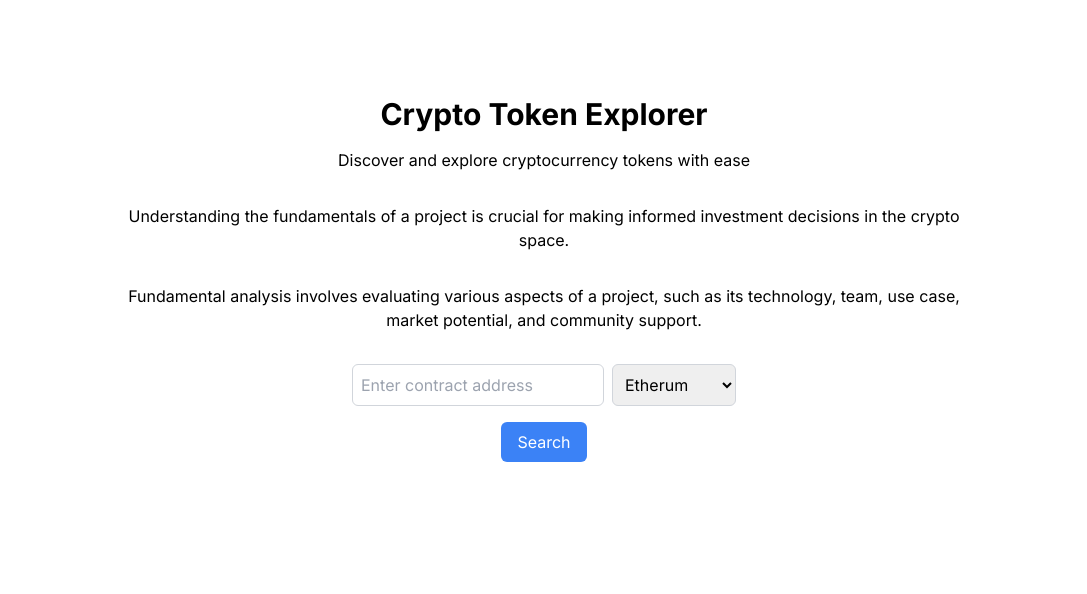
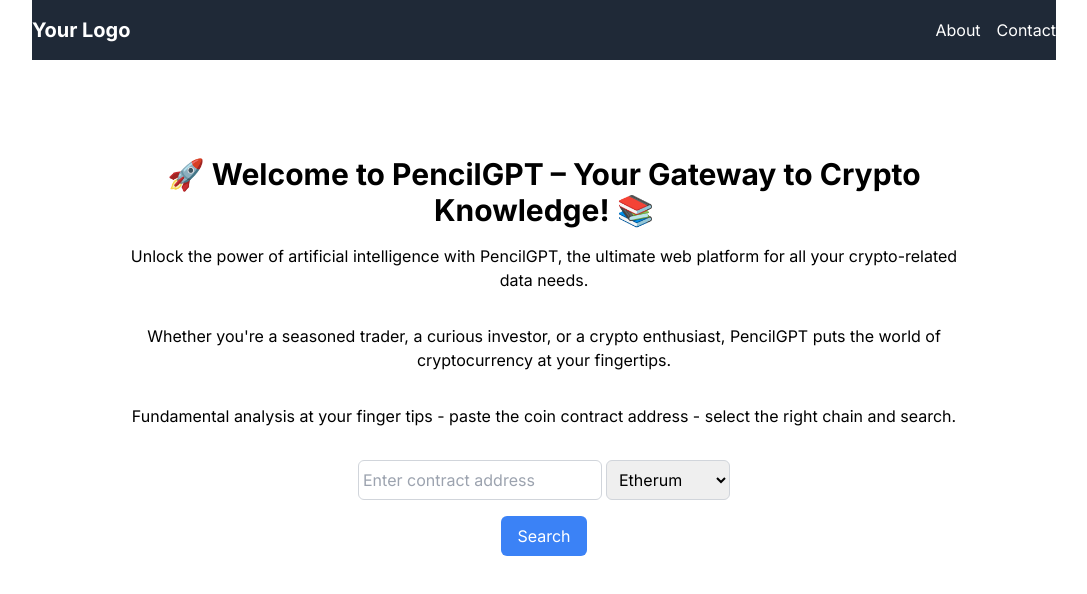
Before and after one commit to haraphat01/pencilGPT, a Next.js app: page / in a window 1280 px wide. Shown: the top 594 px of the page, without its empty margins (96-1183 px from the left). Built offline with nearby package versions, Linux system fonts and the light colour scheme.

Commit message:
Added the navbar

```diff
--- /dev/null
+++ b/src/app/components/footer.js
@@ -0,0 +1,12 @@
+// components/Footer.js
+const Footer = () => {
+    return (
+      <footer className="bg-gray-800 text-white py-4">
+        <div className="container mx-auto text-center">
+          <p>&copy; 2024 Your Company Name. All rights reserved.</p>
+        </div>
+      </footer>
+    );
+  };
+
+  export default Footer;
--- a/src/app/components/getGroqChatCompletion.js
+++ b/src/app/components/getGroqChatCompletion.js
@@ -1,6 +1,6 @@
 "use strict";
 const Groq = require("groq-sdk");
-let prompt = "Review the links and the news about the cryptocurrency token mentioned and provide a detailed fundamental analysis based on the context from the attached context. Your analysis should cover various aspects such as the tokenomics, project team, community engagement, development roadmap, market trends, and potential risks. Ensure to provide references from credible sources cited in the document to support your analysis. Pay attention to the token's historical performance, current market sentiment, technological advancements, partnerships, regulatory compliance, and any other relevant factors impacting its value and adoption.";
+let prompt = "Review the links and the news sources provided about the cryptocurrency token mentioned and provide a detailed fundamental analysis based on the context from the attached context. Your analysis should cover various aspects such as the tokenomics, project team, community engagement, development roadmap, market trends, and potential risks. Ensure to provide references from credible sources cited in the document to support your analysis. Pay attention to the token's historical performance, current market sentiment, technological advancements, partnerships, regulatory compliance, and any other relevant factors impacting its value and adoption.";
 async function getGroqChatCompletion(content) {
     const groq = new Groq({
         apiKey: process.env.GROQ_API_KEY
@@ -20,7 +20,9 @@ async function getGroqChatCompletion(content) {
                     content: content
                 }
             ],
-            model: "mixtral-8x7b-32768"
+            model: "llama3-70b-8192",
+            temperature: 1,
+            max_tokens: 2024
         });
 
         return chatCompletion.choices[0]?.message?.content || "";
--- /dev/null
+++ b/src/app/components/navBar.js
@@ -0,0 +1,26 @@
+// components/NavBar.js
+import Link from 'next/link';
+
+const NavBar = () => {
+  return (
+    <nav className="bg-gray-800 text-white py-4">
+      <div className="container mx-auto flex justify-between items-center">
+        <div className="logo">
+          <Link href="/">
+            <a className="text-white font-bold text-xl">Your Logo</a>
+          </Link>
+        </div>
+        <div className="links">
+          <Link href="/about">
+            <a className="ml-4">About</a>
+          </Link>
+          <Link href="/contact">
+            <a className="ml-4">Contact</a>
+          </Link>
+        </div>
+      </div>
+    </nav>
+  );
+};
+
+export default NavBar;
--- a/src/app/home/page.js
+++ b/src/app/home/page.js
@@ -17,11 +17,13 @@ export default function Homepage() {
     const [contractAddress, setContractAddress] = useState('');
     const [chain, setChain] = useState('0x1');
     const [tokenData, setTokenData] = useState('');
-    const [loading, setLoading] = useState('');
+    const [loading, setLoading] = useState(false);
     const [groqresult, setGroqresult] = useState('');
 
 
     const handleSearch = async (e) => {
+        setLoading(true); // Set the loading state to true
+
         console.log(chain, contractAddress)
         console.log("token data", tokenData)
         const apiUrl = '/api/searchToken'; // Your API route URL
@@ -32,7 +34,6 @@ export default function Homepage() {
                     'Content-Type': 'application/json',
                 },
                 body: JSON.stringify({
-
                     chain: chain,
                     address: contractAddress,
                 }),
@@ -42,24 +43,23 @@ export default function Homepage() {
                 const result = await response.json();
                 setTokenData(result) // Update the tokenData state with the API response
                 setGroqresult(result.groqresult);
-                setLoading(false);
                 // Handle the response as needed
-
             } else {
                 console.error('Failed to send data:', response.statusText);
             }
         } catch (error) {
             console.error('Error:', error);
+        } finally {
+            setLoading(false); // Set the loading state back to false
         }
-
     };
 
     return (
         <div className="bg-white text-black  flex flex-col items-center justify-center">
-            <h1 className="text-3xl font-bold mb-4 text-center">Crypto Token Explorer</h1>
-            <p className="mb-8 text-center">Discover and explore cryptocurrency tokens with ease</p>
-            <p className="mb-8 text-center">Understanding the fundamentals of a project is crucial for making informed investment decisions in the crypto space.</p>
-            <p className="mb-8 text-center"> Fundamental analysis involves evaluating various aspects of a project, such as its technology, team, use case, market potential, and community support.</p>
+            <h1 className="text-3xl font-bold mb-4 text-center">🚀 Welcome to PencilGPT – Your Gateway to Crypto Knowledge! 📚</h1>
+            <p className="mb-8 text-center">Unlock the power of artificial intelligence with PencilGPT, the ultimate web platform for all your crypto-related data needs.</p>
+            <p className="mb-8 text-center">Whether you're a seasoned trader, a curious investor, or a crypto enthusiast, PencilGPT puts the world of cryptocurrency at your fingertips.</p>
+            <p className="mb-8 text-center"> Fundamental analysis at your finger tips - paste the coin contract address - select the right chain and search.</p>
 
             <div className="flex mb-4">
                 <input
@@ -68,7 +68,7 @@ export default function Homepage() {
                     required={true}
                     onChange={(e) => setContractAddress(e.target.value)}
                     placeholder="Enter contract address"
-                    className="border border-gray-300 rounded-md p-2 mr-2"
+                    className="border border-gray-300 rounded-md p-1 mr-1"
 
                 />
                 <select
@@ -95,7 +95,7 @@ export default function Homepage() {
                 </select>
             </div>
             <button onClick={handleSearch} className="bg-blue-500 text-white rounded-md px-4 py-2 mb-4 hover:bg-blue-600">Search</button>
-            {loading && <p className="font-beautiful">Loading...</p>}
+            {loading && <p className="font-beautiful">Please wait while I fetch the information ....</p>}
             {tokenData && tokenData.response && ( // Ensure tokenData is not null and has the expected properties
                 <div className="flex flex-col items-center border border-black m-4 p-4">
                     <h2 className="text-2xl font-bold mb-2">{tokenData.response.tokenName} ({tokenData.response.tokenSymbol})</h2>
--- a/src/app/layout.tsx
+++ b/src/app/layout.tsx
@@ -1,4 +1,5 @@
 import type { Metadata } from "next";
+import NavBar from '../app/components/navBar'
 import { Inter } from "next/font/google";
 import "./global.css";
 
@@ -16,7 +17,10 @@ export default function RootLayout({
 }>) {
   return (
     <html lang="en">
-      <body className={inter.className}>{children}</body>
+      <body className={inter.className}>
+        <NavBar /> {/* Add the NavBar component here */}
+        {children}
+      </body>
     </html>
   );
 }
```
Lines whose indentation alone changed are shown as unchanged.
